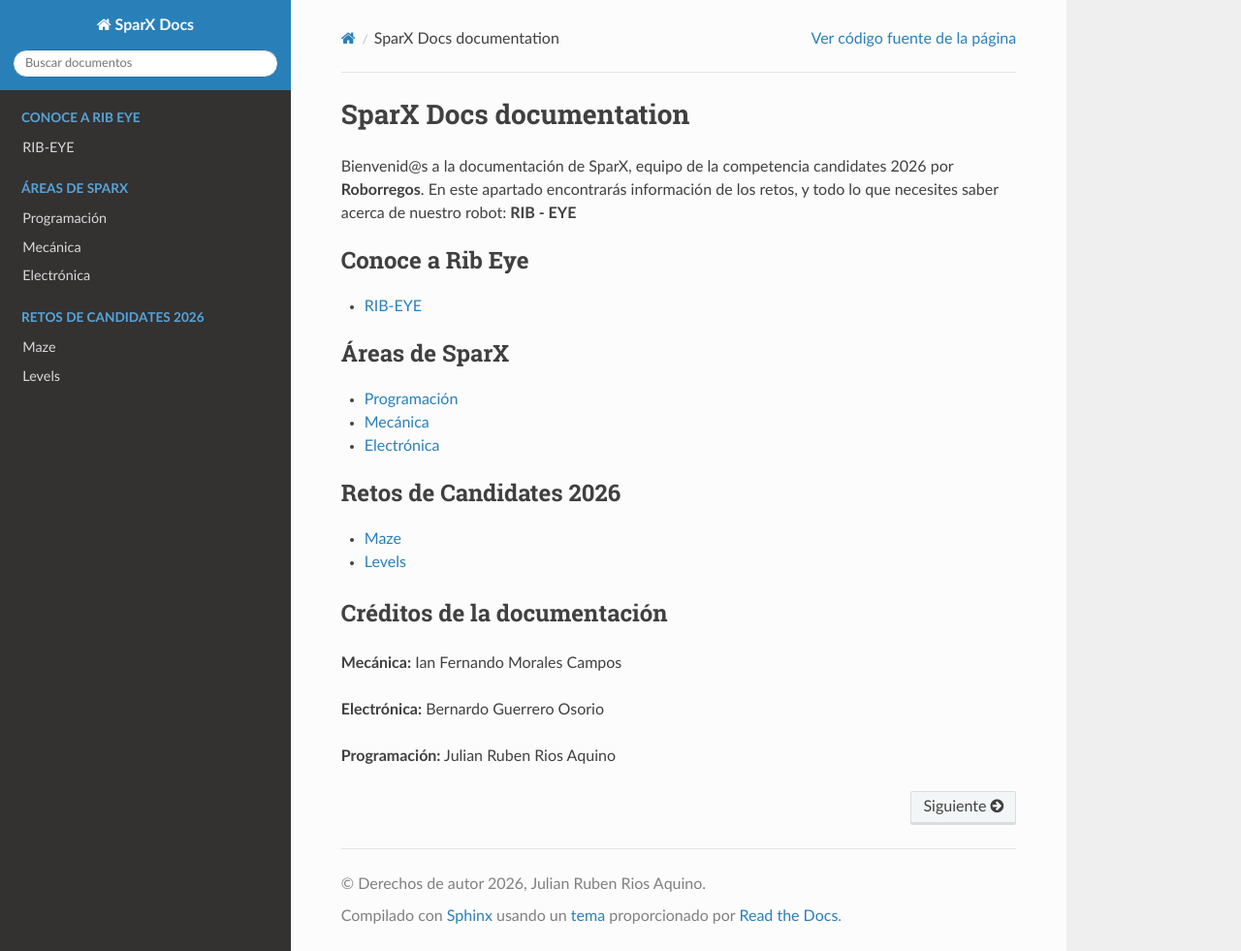
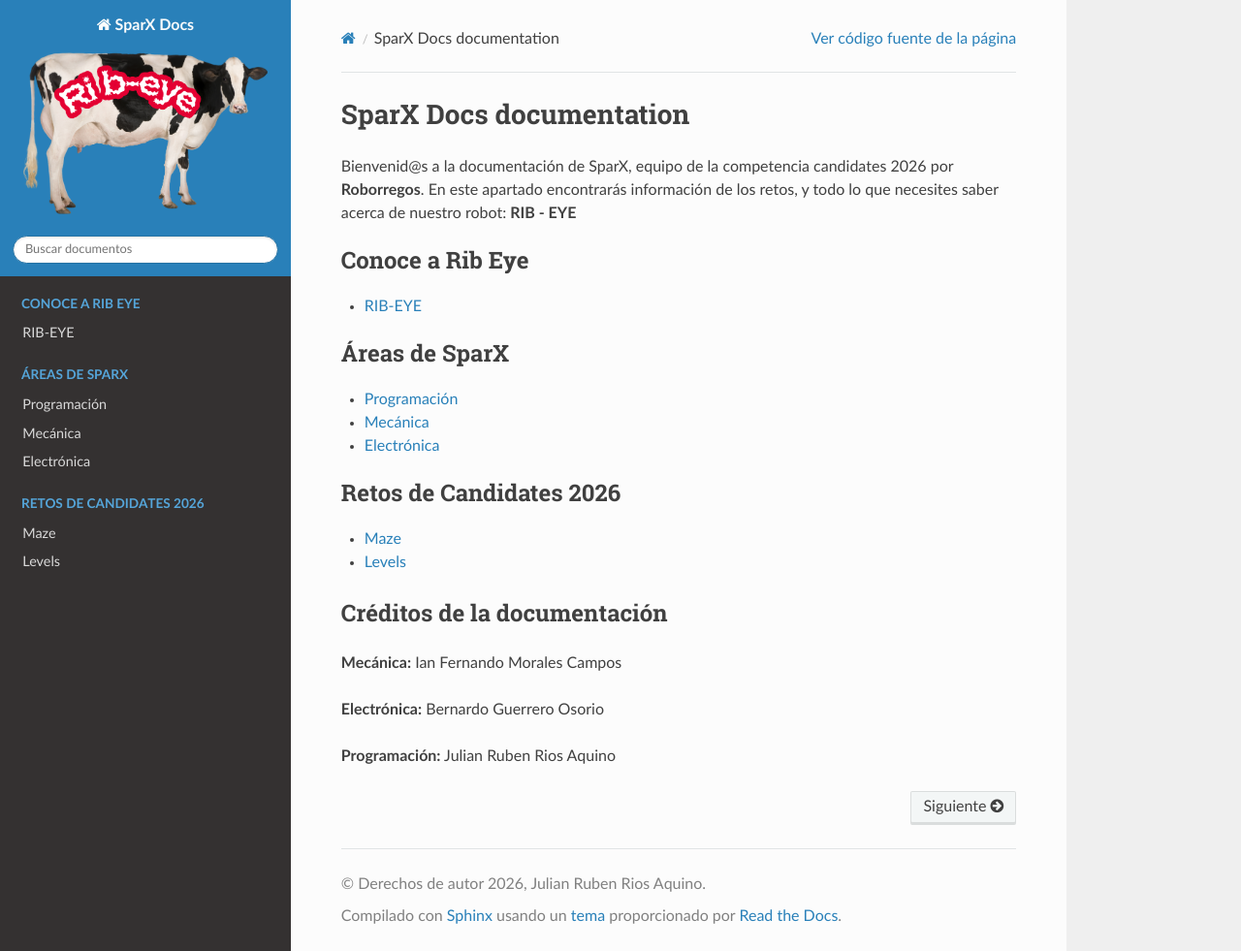
Before and after one commit to jrubenriosadev/roborregos-candidates-SparX-docs, a Sphinx documentation site: the page built from docs/source/index.rst, in a window 1280 px wide and 981 px high. Shown: the whole window at 97% size. Built offline with Sphinx 7.4.7 and the Read the Docs theme 3.1.0, drawn with Linux system fonts in a browser that asks for light colours.

Commit message:
req: logo

```diff
--- a/docs/source/conf.py
+++ b/docs/source/conf.py
@@ -28,3 +28,4 @@ language = 'es'
 
 html_theme = 'sphinx_rtd_theme'
 html_static_path = ['_static']
+html_logo = '_static/ribeyelogo.png'
```
Also changed, not shown: docs/source/_static/ribeyelogo.png (added), 6 other files.
